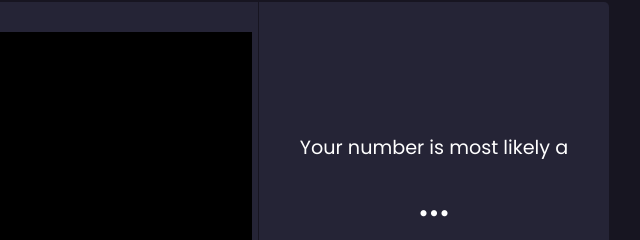
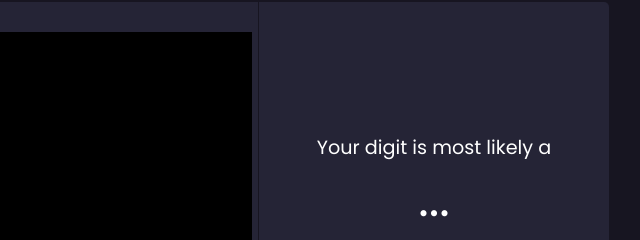
Before and after one commit to pnnam03/Neural-Network, a plain HTML site: page index.html in a window 1280 px wide. Shown: the part 166-406 px from the top of the page, 381-1021 px from the left. Drawn offline with Linux system fonts and the light colour scheme; no server answers.

Commit message:
change the result message

```diff
--- a/index.html
+++ b/index.html
@@ -16,7 +16,7 @@
         </div>
 
         <div id="number-container">
-            <div>Your number is most likely a</div>
+            <div>Your digit is most likely a</div>
             <div id="number">...</div>
         </div>
 
```
